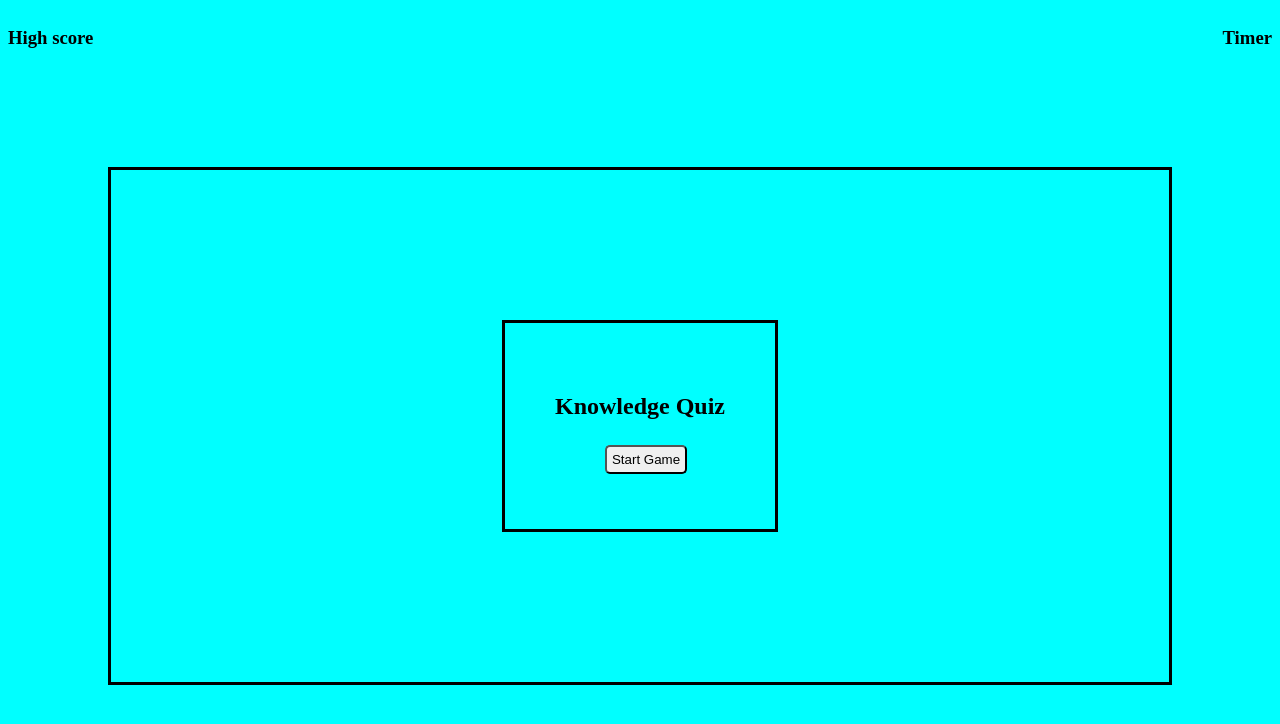
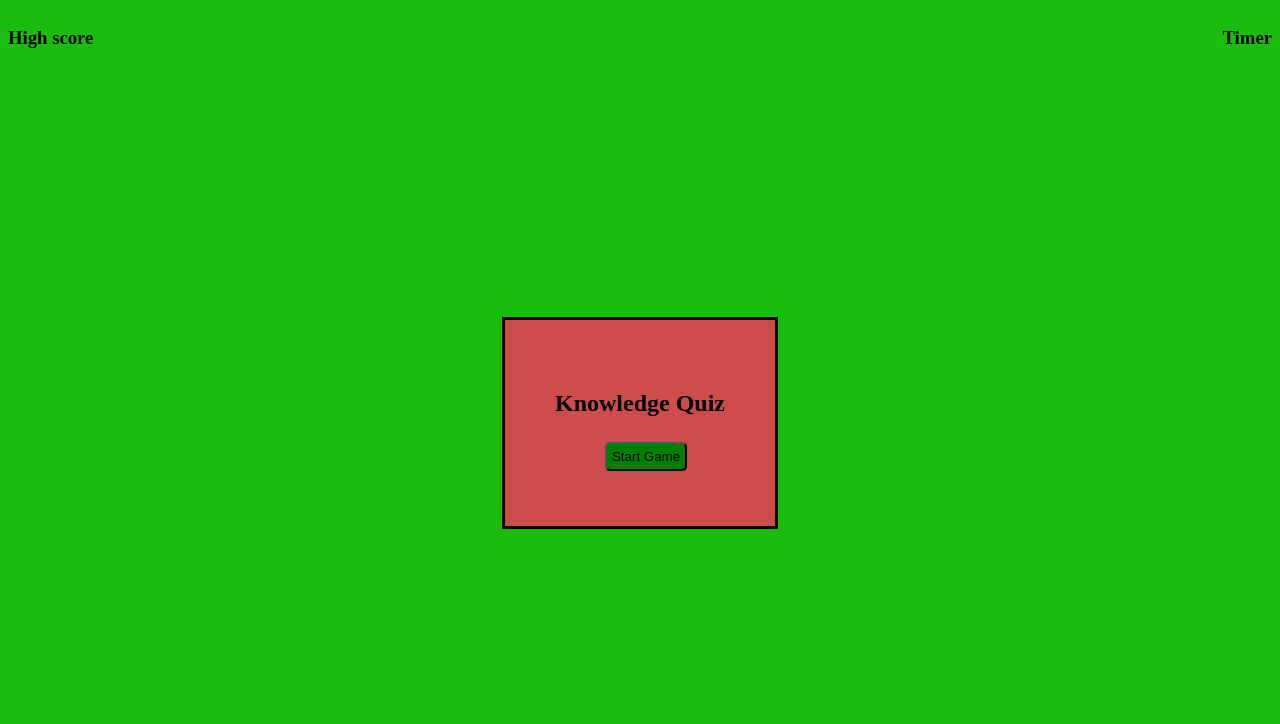
Before and after one commit to 1Gerardo3/Pop-Quiz, a plain HTML site: page index.html in a window 1280 px wide. Drawn offline with Linux system fonts and the light colour scheme.

Commit message:
add reamme and more style

```diff
--- a/Assests/style/style/style.css
+++ b/Assests/style/style/style.css
@@ -1,5 +1,5 @@
 body {
-  background-color: aqua;
+  background-color: rgb(26, 189, 11);
 }
 .header-flex {
   display: flex;
@@ -7,7 +7,6 @@ body {
 }
 
 section {
-  border: 3px solid black;
   display: flex;
   justify-content: center;
   padding: 100px;
@@ -15,6 +14,7 @@ section {
 }
 
 .quiz-box {
+  background-color: rgb(207, 76, 76);
   display: inline-block;
   padding: 50px;
   margin: 50px;
@@ -22,6 +22,7 @@ section {
 }
 
 button {
+  background-color: green;
   border-radius: 5px;
   padding: 5px;
   margin: 5px 25px 5px 50px;
--- a/index.html
+++ b/index.html
@@ -4,7 +4,7 @@
     <meta charset="UTF-8" />
     <meta http-equiv="X-UA-Compatible" content="IE=edge" />
     <meta name="viewport" content="width=device-width, initial-scale=1.0" />
-    <link rel="stylesheet" href="./Pop-Quiz/Assests/style/style/style.css" />
+    <link rel="stylesheet" href="./Assests/style/style/style.css" />
     <title>Knowledge Quiz</title>
   </head>
   <body>
```
Also changed, not shown: 1 other file.
